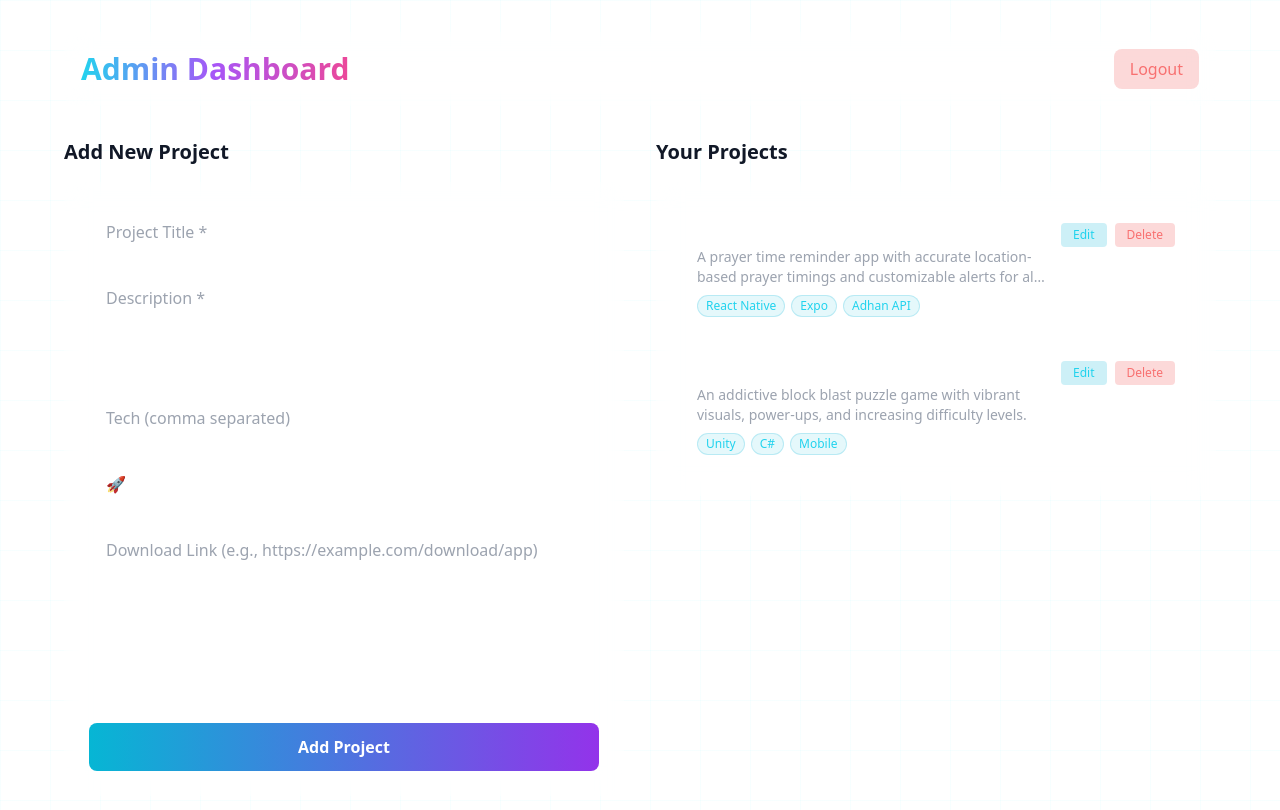
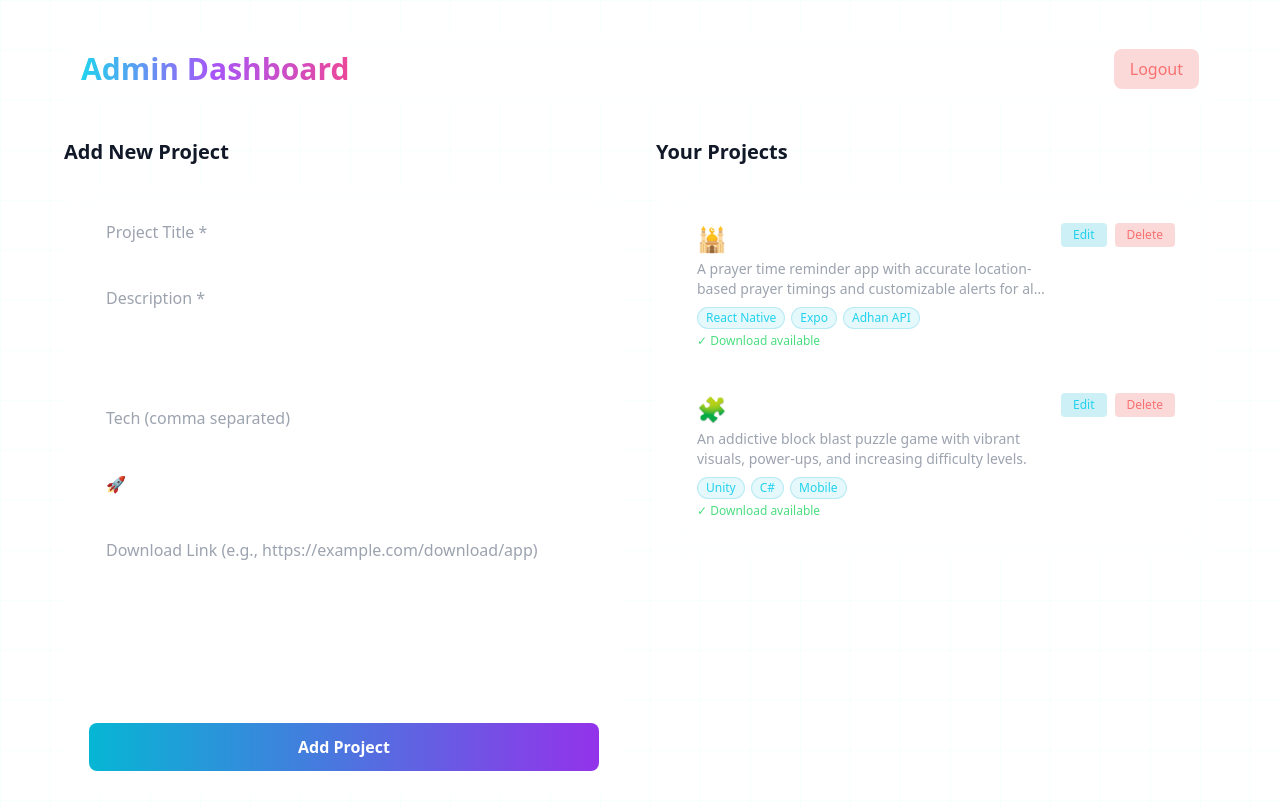
Before and after one commit to Sober-69/continuumlabs-portfolio, a Next.js app: page /admin in a window 1280 px wide. Shown: the top 810 px of the page. Built offline with nearby package versions, Linux system fonts and the light colour scheme; sample sign-in values are in the browser's storage.

Commit message:
Enhance project display with icons and download link

```diff
--- a/src/components/Admin/ProjectList.jsx
+++ b/src/components/Admin/ProjectList.jsx
@@ -23,8 +23,20 @@ export default function ProjectList({ projects, onEdit, onDelete }) {
         <div key={project.id} className="bg-white/5 rounded-lg p-4">
           <div className="flex justify-between items-start">
             <div className="flex-1">
-              <h3 className="font-semibold text-white">{project.title}</h3>
-              <p className="text-sm text-gray-400 line-clamp-2">{project.description}</p>
+              <div className="flex items-center gap-3">
+                {/* Icon */}
+                {project.icon && (
+                  <div className="text-2xl">
+                    {project.icon.startsWith('http') ? (
+                      <img src={project.icon} alt={project.title} className="w-8 h-8 rounded object-cover" />
+                    ) : (
+                      <span>{project.icon}</span>
+                    )}
+                  </div>
+                )}
+                <h3 className="font-semibold text-white">{project.title}</h3>
+              </div>
+              <p className="text-sm text-gray-400 line-clamp-2 mt-1">{project.description}</p>
               <div className="flex flex-wrap gap-1.5 mt-2">
                 {project.tech?.map((t) => (
                   <span key={t} className="text-xs px-2 py-0.5 rounded-full bg-cyan-500/10 text-cyan-400 border border-cyan-500/20">
@@ -32,6 +44,10 @@ export default function ProjectList({ projects, onEdit, onDelete }) {
                   </span>
                 ))}
               </div>
+              {/* Download link indicator */}
+              {project.downloadLink && (
+                <div className="mt-1 text-xs text-green-400">✓ Download available</div>
+              )}
             </div>
             <div className="flex gap-2 ml-4">
               <button
```
